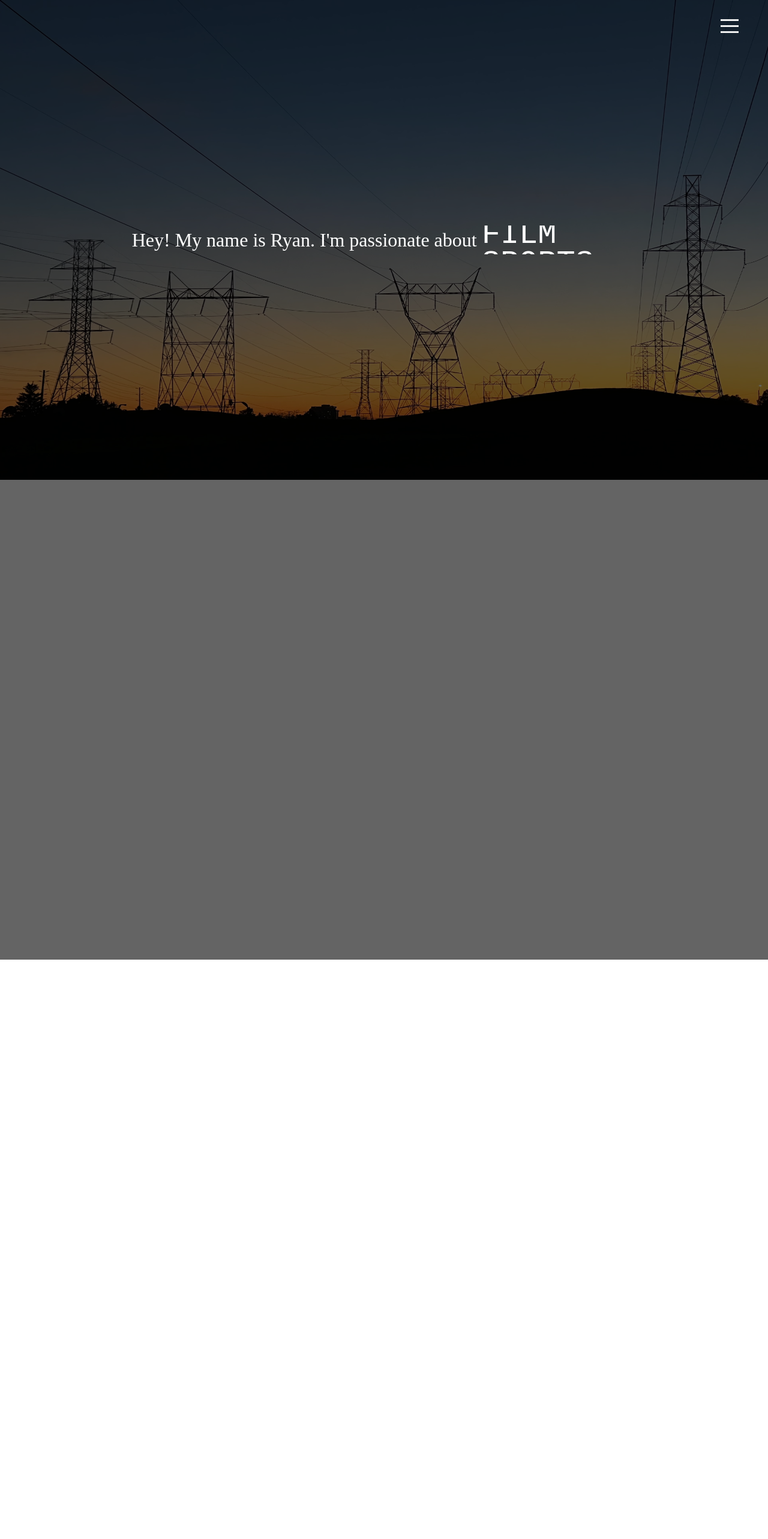
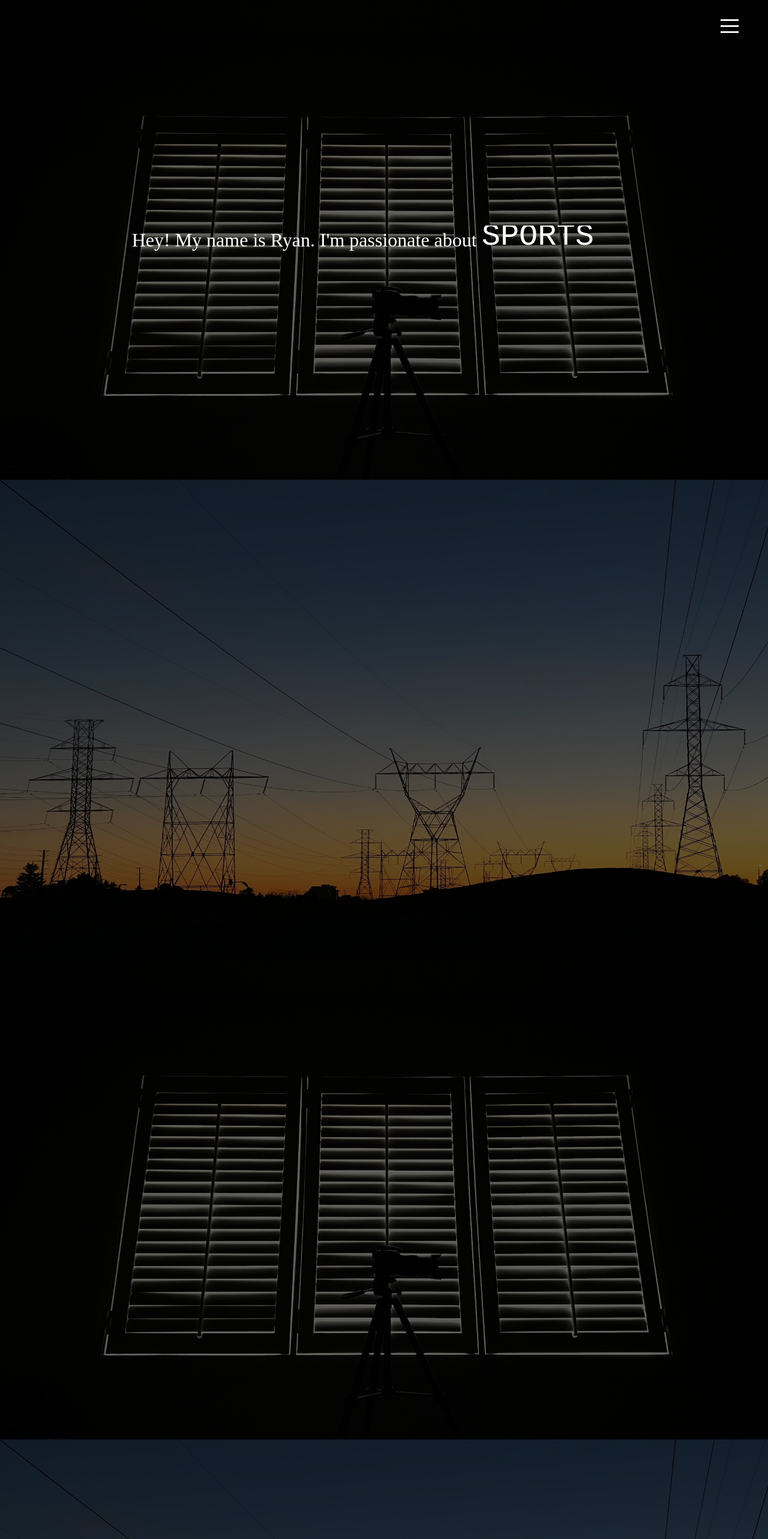
Before and after one commit to ryanpunwasi/portfolio, a React (Create React App) app: page / in a window 1280 px wide. Shown: the top 2566 px of the page at 60% size. Before the commit the page ends 1600 px from the top, so only its background shows below. Built offline with nearby package versions, Linux system fonts and the light colour scheme.

Commit message:
feat: add sections

```diff
--- a/src/components/App.js
+++ b/src/components/App.js
@@ -8,8 +8,9 @@ import "./App.css";
 
 const sections = [
   { title: "About", link: "#about" },
+  { title: "Skills", link: "#skills" },
   { title: "Projects", link: "#projects" },
-  { title: "Photography", link: "#photography" },
+  { title: "Contact", link: "#contact" },
 ];
 
 function App() {
@@ -25,10 +26,13 @@ function App() {
         <Nav />
         <Sidebar items={sections} />
       </SidebarContext.Provider>
-      <Section image="/img/02.jpeg">
+      <Section image="/img/03.jpg">
         <Lead />
       </Section>
-      <Section />
+      <Section image="/img/02.jpeg" id="about" />
+      <Section image="/img/03.jpg" id="skills" />
+      <Section image="/img/02.jpeg" id="projects" />
+      <Section image="/img/03.jpg" id="contact" />
     </>
   );
 }
```
